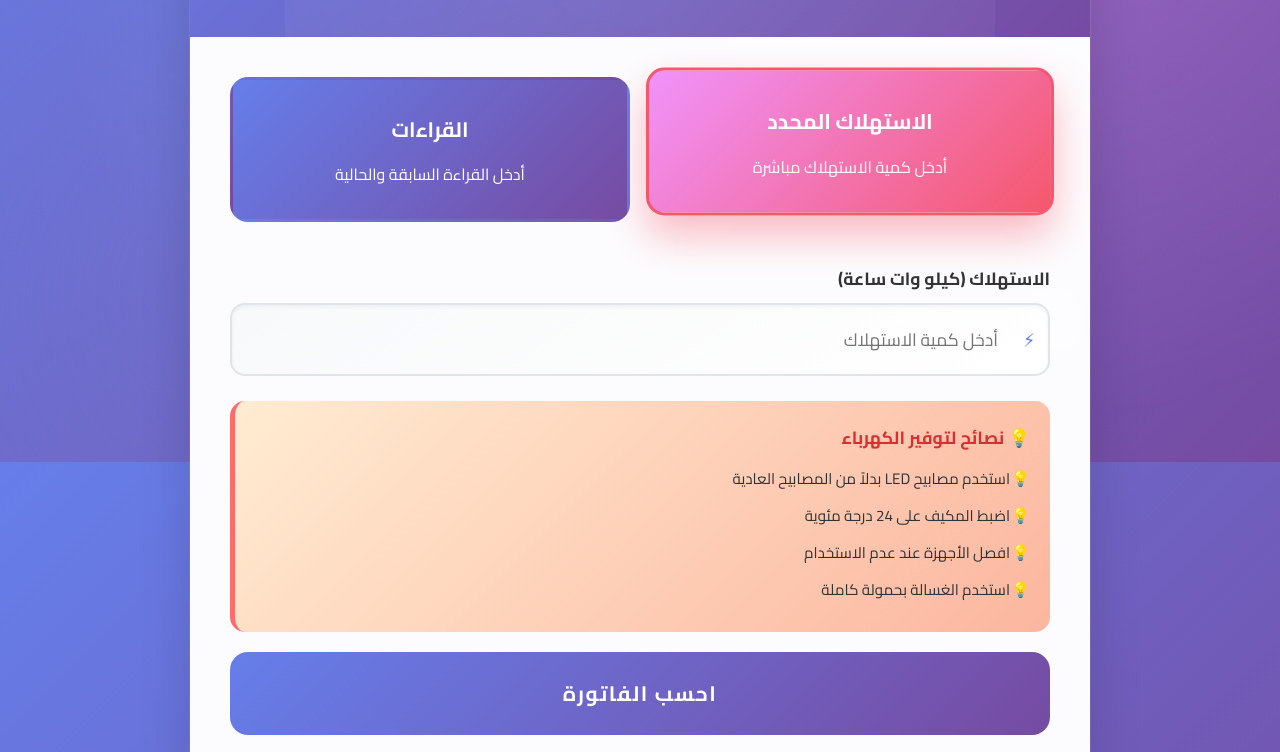
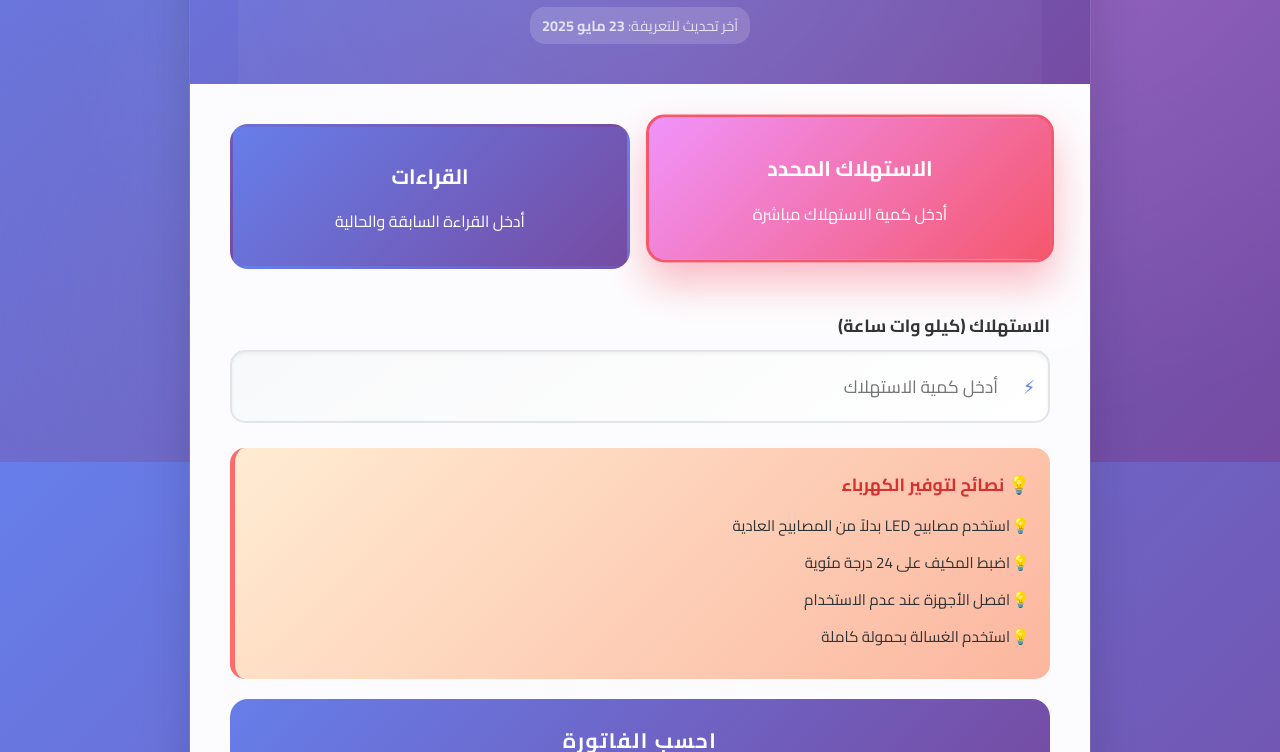
Before and after one commit to Gemy04/electricity-bill-calculator, a plain HTML site: page index.html in a window 1280 px wide. Shown: the part 338-1090 px from the top of the page. Drawn offline with Linux system fonts and the light colour scheme.

Commit message:
Add last update date indicator to header

```diff
--- a/index.html
+++ b/index.html
@@ -21,6 +21,7 @@
             <span class="electricity-icon">⚡</span>
             <h1>حاسبة فاتورة الكهرباء</h1>
             <p>احسب تكلفة استهلاك الكهرباء حسب أسعار أبريل 2024</p>
+            <div class="last-update">آخر تحديث للتعريفة: <span id="update-date">5 مايو 2024</span></div>
         </div>
 
         <div class="content">
--- a/script.js
+++ b/script.js
@@ -461,6 +461,25 @@ document.addEventListener('DOMContentLoaded', function() {
             }
         });
     });
+
+    // Set the current date for the last update
+    const updateDateElement = document.getElementById('update-date');
+    if (updateDateElement) {
+        const now = new Date();
+
+        // Array of Arabic month names
+        const arabicMonths = [
+            "يناير", "فبراير", "مارس", "أبريل", "مايو", "يونيو",
+            "يوليو", "أغسطس", "سبتمبر", "أكتوبر", "نوفمبر", "ديسمبر"
+        ];
+
+        // Format the date as "Day Month Year" in Arabic
+        const day = now.getDate();
+        const month = arabicMonths[now.getMonth()];
+        const year = now.getFullYear();
+
+        updateDateElement.textContent = `${day} ${month} ${year}`;
+    }
 });
 
 // Add some interactive features
--- a/styles.css
+++ b/styles.css
@@ -123,6 +123,22 @@ body::before {
     opacity: 0.95;
     position: relative;
     z-index: 2;
+}
+
+.last-update {
+    font-size: 0.9rem;
+    opacity: 0.8;
+    margin-top: 10px;
+    background-color: rgba(255, 255, 255, 0.2);
+    padding: 5px 12px;
+    border-radius: 15px;
+    display: inline-block;
+    position: relative;
+    z-index: 2;
+}
+
+#update-date {
+    font-weight: bold;
 }
 
 .electricity-icon {
```
